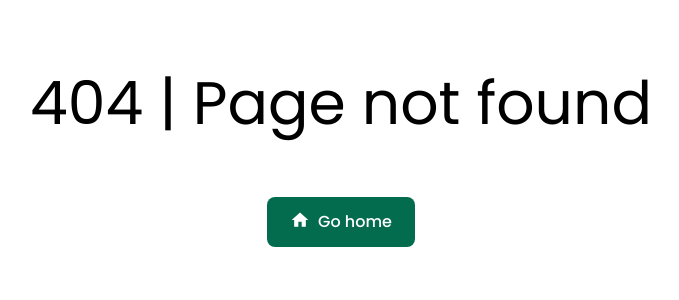
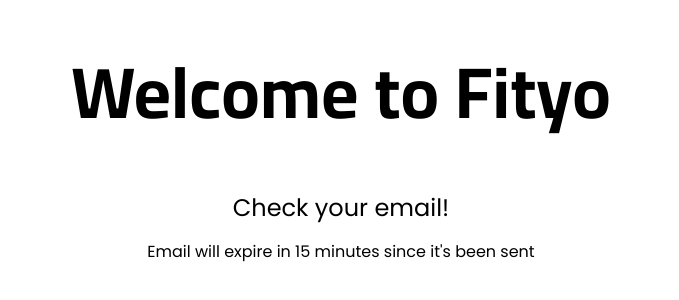
Before and after one commit to maariioxx/Fityo, a Next.js app: page /signup/verify in a window 1280 px wide. Before the commit this address had no page. Shown: the part 240-540 px from the top of the page, without its empty margins (299-978 px from the left). Built offline with nearby package versions, Linux system fonts and the light colour scheme.

Commit message:
Create verify email page

```diff
--- /dev/null
+++ b/src/app/signup/verify/page.tsx
@@ -0,0 +1,8 @@
+export default function Page() {
+  return (
+    <div className="text-center space-y-4">
+      <h1 className="text-2xl">Check your email!</h1>
+      <p>Email will expire in 15 minutes since it&apos;s been sent</p>
+    </div>
+  );
+}
```
